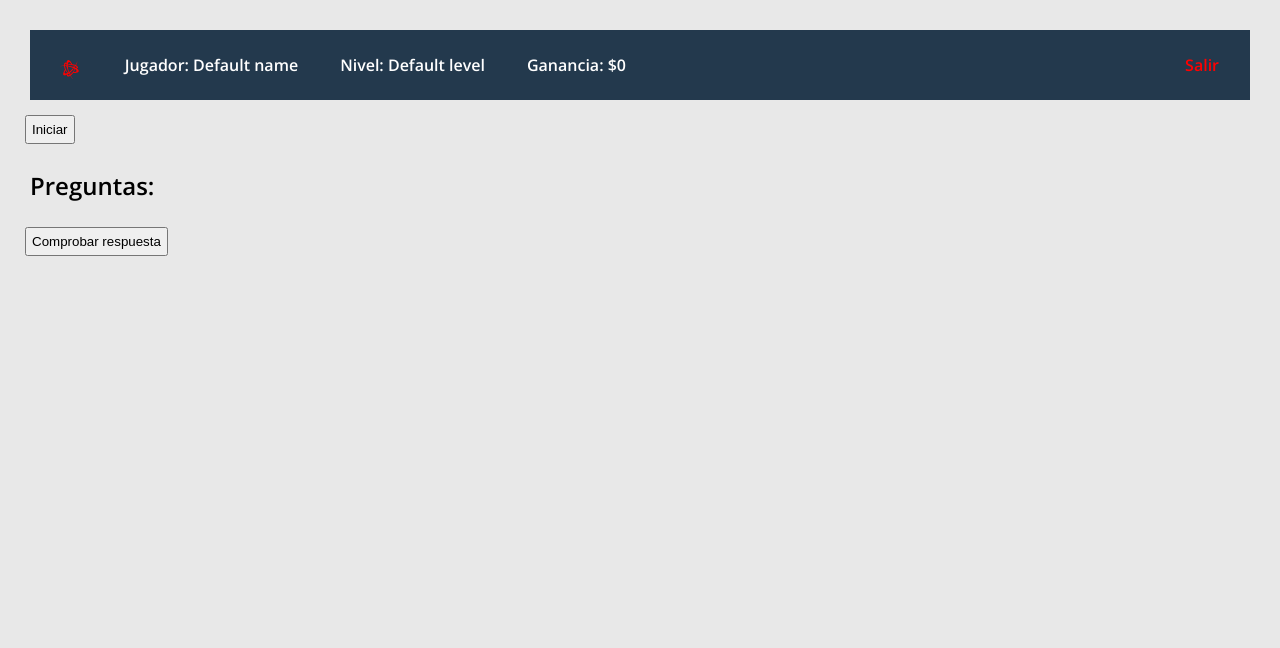
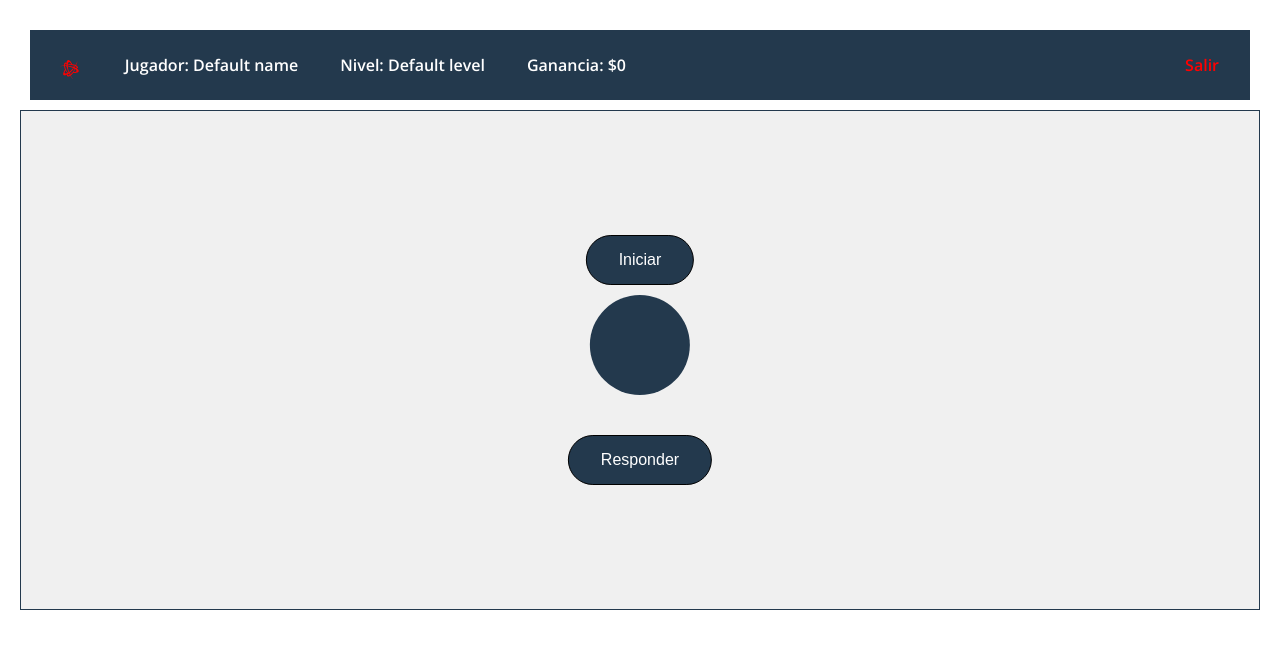
Before and after one commit to EdisonCardona1/taller_pdp, a React (Create React App) app: page /juego in a window 1280 px wide. Shown: the top 648 px of the page. Built offline with nearby package versions, Linux system fonts and the light colour scheme; no server answers.

Commit message:
Se agregan estilos css a Juego.js

```diff
--- a/src/App.js
+++ b/src/App.js
@@ -2,6 +2,7 @@ import { GameProvider } from "./context/GameContext";
 import AppRouter from "./routers/AppRouter";
 import './styles/inicio.css'
 import './styles/navBar.css'
+import './styles/juego.css'
 
 function App() {
   return (
--- a/src/components/Inicio.js
+++ b/src/components/Inicio.js
@@ -35,7 +35,7 @@ const Inicio = () => {
 
     return (
         <div>
-        <h1><center>Juego Open Trivia</center></h1>
+        <h1><center><p>Juego Open Trivia</p></center></h1>
        <center>
             <form className="formulario">
                 <div>
@@ -60,7 +60,10 @@ const Inicio = () => {
                         <option value="hard">Hard</option>
                     </select>
                 </div>
-                <button onClick={validarCamposVacios}>{<NavLink exact to={camposVacios ? "/": "/juego" } onClick={getValueInput}>Ingresar</NavLink> }</button>
+                <button className="button" onClick={validarCamposVacios}>{<NavLink
+                        style={{color: 'white', textDecoration: 'none'}}
+                        activeStyle={{color: 'white', textDecoration: 'none'}} exact to={camposVacios ? "/": "/juego" }
+                        onClick={getValueInput}>Ingresar</NavLink> }</button>
 
             </form>
             </center>
--- a/src/components/Juego.js
+++ b/src/components/Juego.js
@@ -41,7 +41,9 @@ const Juego = () => {
         updateQuestions();
      }, [updateQuestions]);
 
-    function iniciar () {
+    const iniciar = () => {
+        document.getElementById("iniciar").style.visibility = "hidden";
+
         let n = 29;
         temporizador1 = setInterval(() => {
             document.getElementById("Temporizador1").innerHTML = n
@@ -93,7 +95,6 @@ const Juego = () => {
         document.getElementById("Preguntas").innerHTML = preguntas[indiceAleatorio]
         document.getElementById("Respuestas").innerHTML = txt_respuestas
         document.getElementById("Temporizador1").innerHTML = 30
-        document.getElementById("Temporizador2").innerHTML = 5
     };
 
     function comprobar(){
@@ -106,6 +107,7 @@ const Juego = () => {
                 }
             }
             if (selectedValue === indice_respuesta_correcta){
+                document.getElementById("Temporizador1").innerHTML = ""
                 alert("Correcto... cargando siguiente pregunta");
                 const secondState = {
                     name: User.name,
@@ -118,9 +120,10 @@ const Juego = () => {
                 login(secondState);
                 clearTimeout(temporizador1);
                 console.log("esperando 5 seg");
+                document.getElementById("Temporizador1").innerHTML = 5 //2
                 let n = 4;
                 let temporizador2 = setInterval(() => {
-                    document.getElementById("Temporizador2").innerHTML = n
+                    document.getElementById("Temporizador1").innerHTML = n //2
                     if(n===0){
                         clearTimeout(temporizador2);
                         iniciar();
@@ -133,16 +136,21 @@ const Juego = () => {
             }
     }
 
-
     return (
-        <div>
-            <button onClick={iniciar}>Iniciar</button>
-            <div id="Temporizador1"></div>
-            <div id="Temporizador2"></div>
-            <h2>Preguntas:</h2>
-            <div id="Preguntas"></div>
-            <div id="Respuestas"></div>
-            <button onClick={comprobar}>Comprobar respuesta</button>
+        <div className="container">
+            <div className="center">
+                <center>
+                    <button className="button" id="iniciar" onClick={iniciar}>Iniciar</button>
+                    <div></div>
+                    <div className="temporizador" id="Temporizador1"></div>
+                </center>
+                <div id="Preguntas"></div>
+                <div id="Respuestas"></div>
+                <div id="btnRespuesta"></div>
+                <center>
+                    <button className="button" id="Responder" onClick={comprobar}>Responder</button>
+                </center>
+            </div>
         </div>
     );
 }
--- a/src/styles/inicio.css
+++ b/src/styles/inicio.css
@@ -7,7 +7,6 @@
 }
 
 body {
-	background: #E8E8E8;
 	font-family: 'Open Sans', sans-serif;
 }
 
@@ -21,7 +20,7 @@ body {
 .formulario {
 	min-width: 600px;
 	margin-top: 10px;
-	background: #fff;
+	background: rgb(240, 240, 240);
 	border-radius: 5px;
 	padding: 20px;
 	box-shadow: rgba(0, 0, 0, 0.16) 0px 1px 4px;
@@ -187,3 +186,7 @@ body {
     background-size: .65em auto, 100%;
 
   }
+
+p{
+  color: white;
+}
--- /dev/null
+++ b/src/styles/juego.css
@@ -0,0 +1,49 @@
+.container {
+    height: 500px;
+    position: relative;
+    border: 1px solid #23394d;
+    background: rgb(240, 240, 240);
+  }
+
+  .center {
+    margin: 0;
+    position: absolute;
+    top: 50%;
+    left: 50%;
+    -ms-transform: translate(-50%, -50%);
+    transform: translate(-50%, -50%);
+  }
+
+  .vertical-center {
+    margin: 0;
+    position: absolute;
+    top: 50%;
+    -ms-transform: translateY(-50%);
+    transform: translateY(-50%);
+  }
+
+  .button {
+    background-color: #23394d; /* Green */
+    border: none;
+    color: white;
+    padding: 15px 32px;
+    border-radius: 3em;
+    text-align: center;
+    text-decoration: none;
+    font-size: 16px;
+    border: 1px solid black;
+}
+
+.temporizador{
+    width: 100px;
+     height: 100px;
+     -moz-border-radius: 50%;
+     -webkit-border-radius: 50%;
+     border-radius: 50%;
+     background: #23394d;
+    text-align: center;
+    color: white;
+    text-decoration: none;
+    font-size: 72px;
+    font-family: sans-serif;
+}
```
